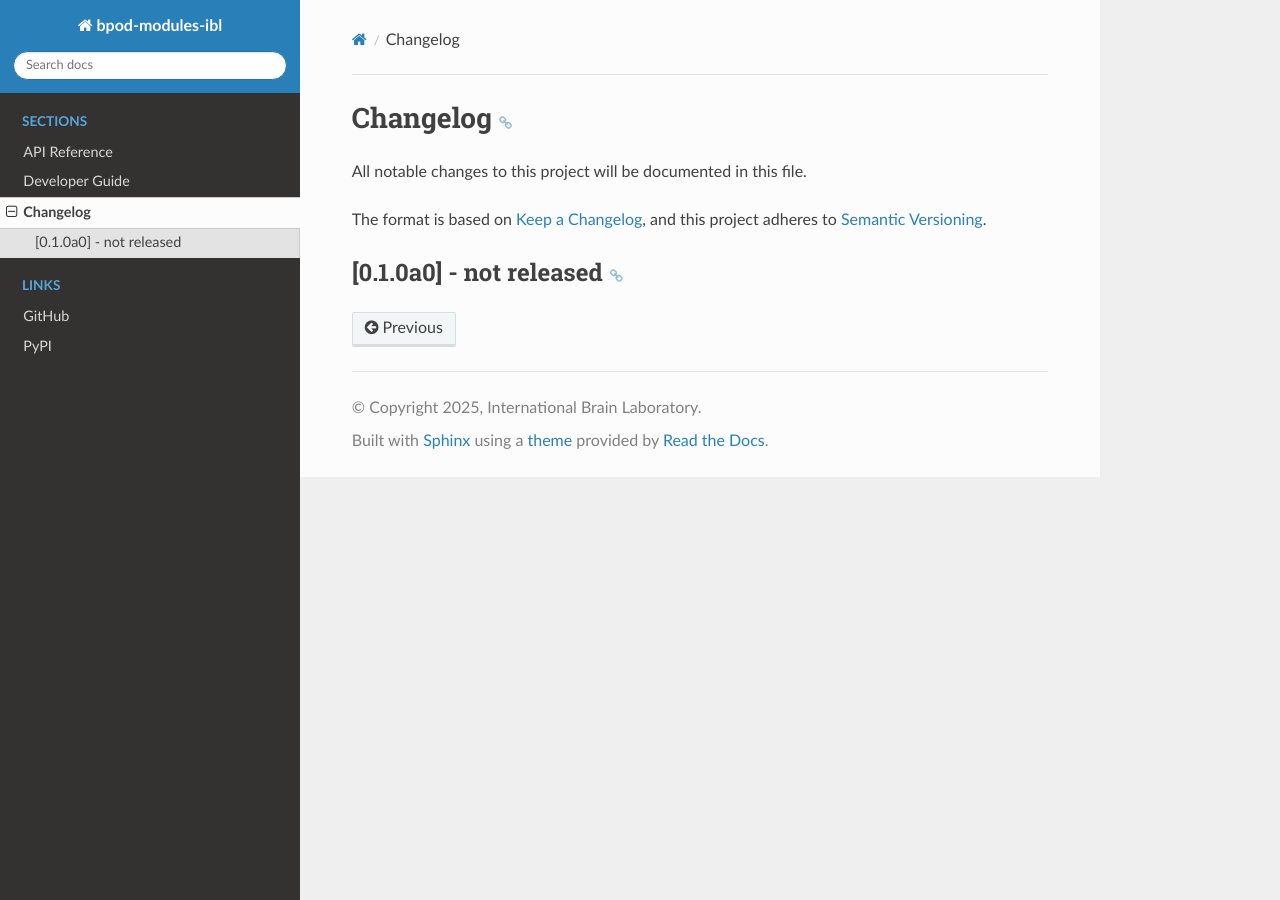
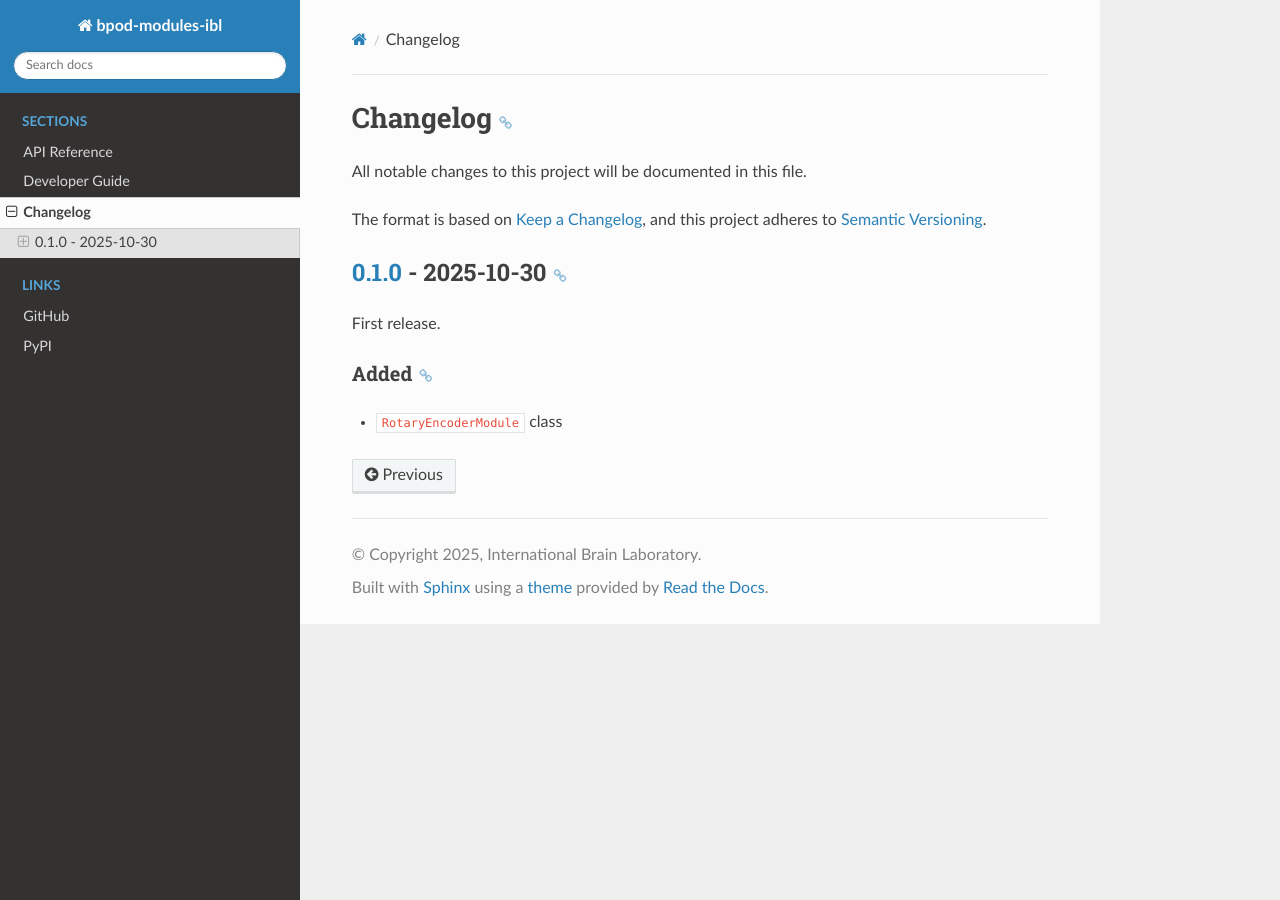
Before and after one commit to int-brain-lab/bpod-modules-ibl, a Sphinx documentation site: the page built from docs/source/changelog.rst, in a window 1280 px wide. Built offline with Sphinx 7.4.7 and the Read the Docs theme 3.1.0, drawn with Linux system fonts in a browser that asks for light colours.

Commit message:
prepare release

```diff
--- a/CHANGELOG.md
+++ b/CHANGELOG.md
@@ -6,4 +6,12 @@ All notable changes to this project will be documented in this file.
 The format is based on [Keep a Changelog](https://keepachangelog.com/en/1.1.0/),
 and this project adheres to [Semantic Versioning](https://semver.org/spec/v2.0.0.html).
 
-## [0.1.0a0] - not released
+## [0.1.0] - 2025-10-30
+
+First release.
+
+### Added
+
+- `RotaryEncoderModule` class
+
+[0.1.0]: https://github.com/int-brain-lab/bpod-modules-ibl/releases/tag/0.1.0
--- a/docs/source/conf.py
+++ b/docs/source/conf.py
@@ -46,7 +46,6 @@ extensions = [
     "sphinx_github_style",
     "sphinx_copybutton",
     "sphinx_design",
-    "sphinx-jsonschema",
     "sphinx_toolbox.wikipedia",
     "doctest_codeblock",
 ]
--- a/pyproject.toml
+++ b/pyproject.toml
@@ -4,14 +4,12 @@ build-backend = "uv_build"
 
 [project]
 name = "bpod-modules-ibl"
-version = "0.1.a0"
+version = "0.1.0"
 description = "A Python library for accessing Bpod modules used at IBL"
 readme = "README.md"
 requires-python = ">=3.10"
 dependencies = [
     "bpod-core>=0.1.0a6",
-    "numpy>=1.26.0",
-    "pyserial>=3.5",
 ]
 
 [dependency-groups]
@@ -47,12 +45,10 @@ test = [
   "pytest-mock>=3.14.1",
 ]
 typing = [
-  "appdirs-stubs>=0.1.0",
   "docutils-stubs>=0.0.22",
   "mypy>=1.15.0",
   "types-docutils>=0.22.0.20250822",
   "types-pyserial>=3.5.0.20250326",
-  "types-pyyaml>=6.0.12.20250822",
 ]
 ci = [
   "coveralls>=4.0.1",
```
Also changed, not shown: 1 other file.
